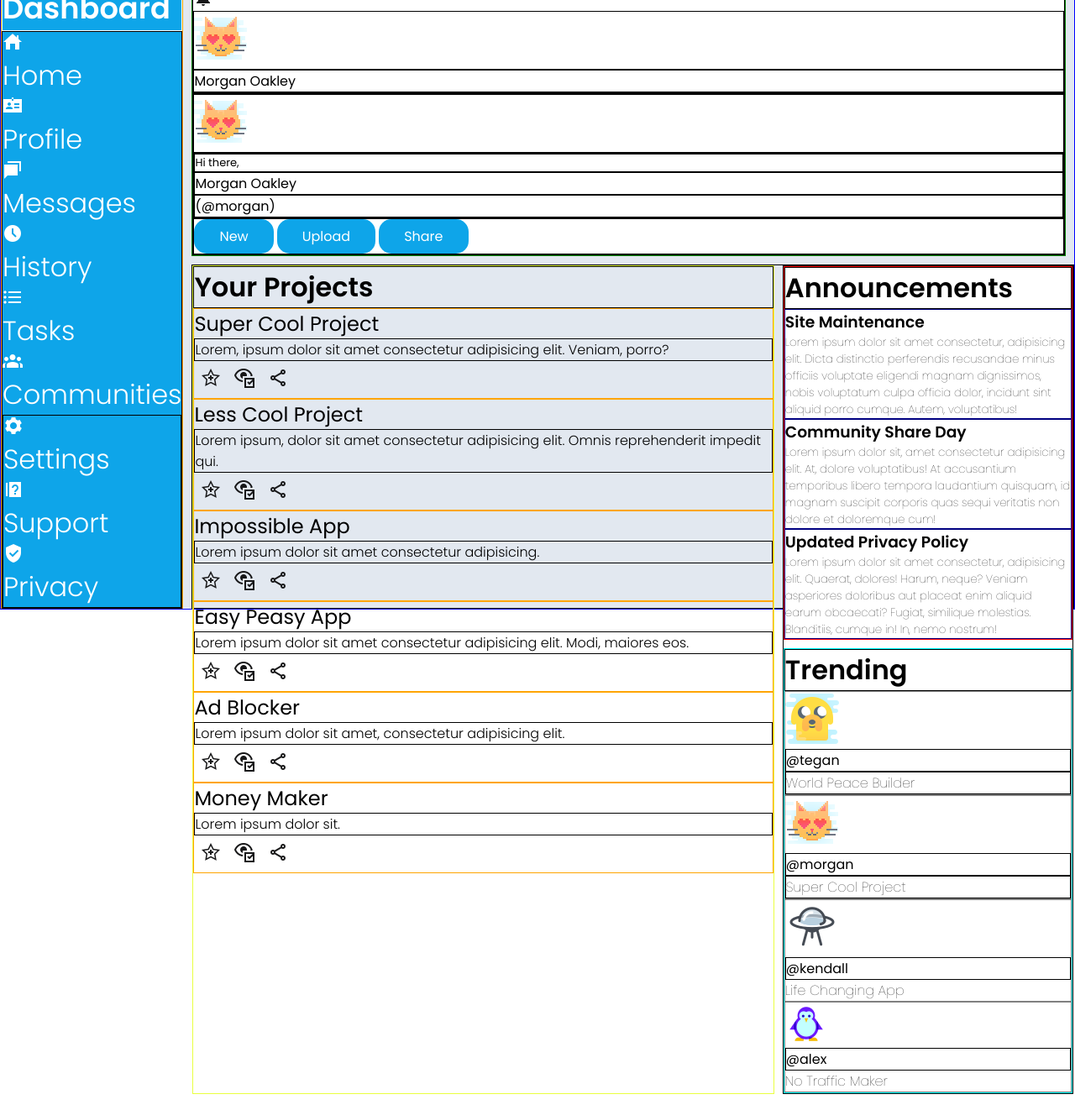
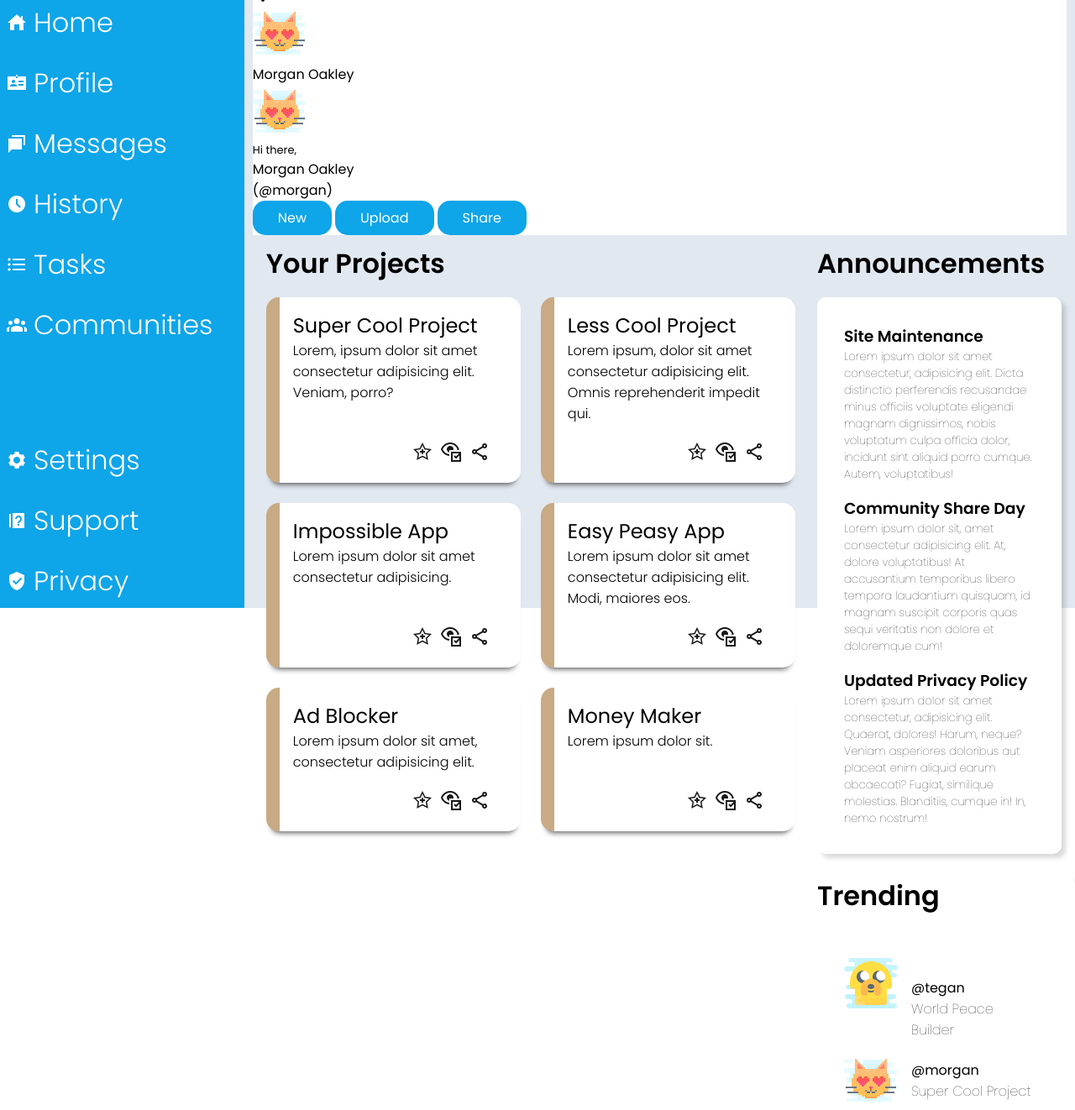
Before and after one commit to JustWaveThings/admin-dashboard, a plain HTML site: page index.html in a window 1280 px wide. Shown: the part 76-1398 px from the top of the page at 84% size. Drawn offline with Linux system fonts and the light colour scheme.

Commit message:
Applied css-grid to internal elements of page layout

```diff
--- a/index.html
+++ b/index.html
@@ -32,7 +32,7 @@
             </div>
         </div>
         <div class="sidebar">
-            <div class="dash-logo"><img src="img/icons8-Glyph Neue-Collage.png" alt="collage" class="dashboard-logo"></div><div class="dashboard">Dashboard</div>
+            <img src="img/icons8-Glyph Neue-Collage.png" alt="collage" class="dashboard-logo"><div class="dashboard">Dashboard</div>
             <div class="dashboard-top">
                 <ul>
                     <li class="cont"><img src="img/icons8-Material Sharp-Home Page.png" alt="Home Icon" class="material-icon"><p class="nav">Home</p></li>
@@ -42,6 +42,7 @@
                     <li class="cont"><img src="img/icons8-Material Sharp-List.png" alt="Task List" class="material-icon"><p class="nav">Tasks</p></li>
                     <li class="cont"><img src="img/icons8-Material Sharp-People.png" alt="People Group" class="material-icon"><p class="nav">Communities</p></li>
                 </ul>
+            </div>
             <div class="dashboard-bottom">
                 <ul>
                     <li class="cont"><img src="img/icons8-Material Sharp-icons8-Material Sharp-Settings.png" alt="Gear" class="material-icon"><p class="nav">Settings</p></li>
@@ -49,30 +50,42 @@
                     <li class="cont"><img src="img/icons8-Material Sharp-Protect.png" alt="shield with checkmark" class="material-icon"><p class="nav">Privacy</p></li>
                 </ul>
             </div>
-            </div>
+
         </div>
         <div class="main">
             <div class="projects">
                 <div class="section-title"> <h1 class="section">Your Projects</h1>
                 </div>
                 <ul class="proj-cont">
-                    <li class="proj-item"><h2 class="proj-title">Super Cool Project</h2><div class="proj-description"><p class="proj-text">Lorem, ipsum dolor sit amet consectetur adipisicing elit. Veniam, porro?</p></div> <img src="img/icons8-Material Outlined-Add to Favorites.png" alt="star" class="star"><img src="img/icons8-Material Outlined-Eye Checked.png" alt="watch" class="watch"><img src="img/icons8-Material Outlined-Share.png" alt="share" class="share"></li>
-                    <li class="proj-item"><h2 class="proj-title">Less Cool Project</h2><div class="proj-description"><p class="proj-text">Lorem ipsum, dolor sit amet consectetur adipisicing elit. Omnis reprehenderit impedit qui.
-                    </p></div><img src="img/icons8-Material Outlined-Add to Favorites.png" alt="star" class="star"><img
-                        src="img/icons8-Material Outlined-Eye Checked.png" alt="watch" class="watch"><img
-                        src="img/icons8-Material Outlined-Share.png" alt="share" class="share"></li>
-                    <li class="proj-item"><h2 class="proj-title">Impossible App</h2><div class="proj-description"><p class="proj-text">Lorem ipsum dolor sit amet consectetur adipisicing.</p></div><img src="img/icons8-Material Outlined-Add to Favorites.png" alt="star" class="star"><img
-                        src="img/icons8-Material Outlined-Eye Checked.png" alt="watch" class="watch"><img
-                        src="img/icons8-Material Outlined-Share.png" alt="share" class="share"></li>
-                    <li class="proj-item"><h2 class="proj-title">Easy Peasy App</h2><div class="proj-description"><p class="proj-text">Lorem ipsum dolor sit amet consectetur adipisicing elit. Modi, maiores eos.</p></div><img src="img/icons8-Material Outlined-Add to Favorites.png" alt="star" class="star"><img
-                        src="img/icons8-Material Outlined-Eye Checked.png" alt="watch" class="watch"><img
-                        src="img/icons8-Material Outlined-Share.png" alt="share" class="share"></li>
-                    <li class="proj-item"><h2 class="proj-title">Ad Blocker</h2><div class="proj-description"><p class="proj-text">Lorem ipsum dolor sit amet, consectetur adipisicing elit.</p></div><img src="img/icons8-Material Outlined-Add to Favorites.png" alt="star" class="star"><img
-                        src="img/icons8-Material Outlined-Eye Checked.png" alt="watch" class="watch"><img
-                        src="img/icons8-Material Outlined-Share.png" alt="share" class="share"></li>
-                    <li class="proj-item"><h2 class="proj-title">Money Maker</h2><div class="proj-description"><p class="proj-text">Lorem ipsum dolor sit.</p></div><img src="img/icons8-Material Outlined-Add to Favorites.png" alt="star" class="star"><img
-                        src="img/icons8-Material Outlined-Eye Checked.png" alt="watch" class="watch"><img
-                        src="img/icons8-Material Outlined-Share.png" alt="share" class="share"></li>
+                    <li class="proj-item"><h2 class="proj-title">Super Cool Project</h2><div class="proj-description"><p class="proj-text">Lorem, ipsum dolor sit amet consectetur adipisicing elit. Veniam, porro?</p></div><div class="proj-actions"><img src="img/icons8-Material Outlined-Add to Favorites.png" alt="star" class="star"><img src="img/icons8-Material Outlined-Eye Checked.png" alt="watch" class="watch"><img src="img/icons8-Material Outlined-Share.png" alt="share" class="share"></div></li>
+                    <li class="proj-item">
+                        <h2 class="proj-title">Less Cool Project</h2>
+                        <p class="proj-text">Lorem ipsum, dolor sit amet consectetur adipisicing elit. Omnis reprehenderit impedit qui. </p>
+                        <div class="proj-actions">
+                            <img src="img/icons8-Material Outlined-Add to Favorites.png" alt="star" class="star"><img
+                            src="img/icons8-Material Outlined-Eye Checked.png" alt="watch" class="watch"><img
+                            src="img/icons8-Material Outlined-Share.png" alt="share" class="share">
+                        </div></li>
+                    <li class="proj-item"><h2 class="proj-title">Impossible App</h2><p class="proj-text">Lorem ipsum dolor sit amet consectetur adipisicing.</p><div class="proj-actions">
+                        <img src="img/icons8-Material Outlined-Add to Favorites.png" alt="star" class="star"><img
+                            src="img/icons8-Material Outlined-Eye Checked.png" alt="watch" class="watch"><img
+                            src="img/icons8-Material Outlined-Share.png" alt="share" class="share">
+                    </div></li>
+                    <li class="proj-item"><h2 class="proj-title">Easy Peasy App</h2><p class="proj-text">Lorem ipsum dolor sit amet consectetur adipisicing elit. Modi, maiores eos.</p><div class="proj-actions">
+                        <img src="img/icons8-Material Outlined-Add to Favorites.png" alt="star" class="star"><img
+                            src="img/icons8-Material Outlined-Eye Checked.png" alt="watch" class="watch"><img
+                            src="img/icons8-Material Outlined-Share.png" alt="share" class="share">
+                    </div></li>
+                    <li class="proj-item"><h2 class="proj-title">Ad Blocker</h2><p class="proj-text">Lorem ipsum dolor sit amet, consectetur adipisicing elit.</p><div class="proj-actions">
+                        <img src="img/icons8-Material Outlined-Add to Favorites.png" alt="star" class="star"><img
+                            src="img/icons8-Material Outlined-Eye Checked.png" alt="watch" class="watch"><img
+                            src="img/icons8-Material Outlined-Share.png" alt="share" class="share">
+                    </div></li>
+                    <li class="proj-item"><h2 class="proj-title">Money Maker</h2><p class="proj-text">Lorem ipsum dolor sit.</p><div class="proj-actions">
+                        <img src="img/icons8-Material Outlined-Add to Favorites.png" alt="star" class="star"><img
+                            src="img/icons8-Material Outlined-Eye Checked.png" alt="watch" class="watch"><img
+                            src="img/icons8-Material Outlined-Share.png" alt="share" class="share">
+                    </div></li>
                 </ul>
             </div>
             <div class="ann-trend">
@@ -90,8 +103,8 @@
                         <div class="section-title"><h1 class="section">Trending</h1>
                     </div>
                     <ul class="trend">
-                        <li class="trend-items"><img class="small-icon" src="img/icons8-Cute Clipart-Jake.png" alt="dog"><div class="handle">@tegan</div><div class="tag"><p class="tag-text">World Peace Builder</p></div></li>
-                        <li class="trend-items"><img class="small-icon" src="img/icons8-Cute Clipart-Pixel Cat.png" alt="fat cat"><div class="handle">@morgan</div><div class="tag"><p class="tag-text">Super Cool Project</p></div></li>
+                        <li class="trend-items"><img class="small-icon" src="img/icons8-Cute Clipart-Jake.png" alt="dog"><div class="handle">@tegan</div><p class="tag-text">World Peace Builder</p></li>
+                        <li class="trend-items"><img class="small-icon" src="img/icons8-Cute Clipart-Pixel Cat.png" alt="fat cat"><div class="handle">@morgan</div><p class="tag-text">Super Cool Project</p></li>
                         <li class="trend-items"><img class="small-icon" src="img/icons8-Pastel-UFO.png" alt="alien"><div class="handle">@kendall</div><p class="tag-text">Life Changing App</p></li>
                         <li class="trend-items"><img class="small-icon" src="img/icons8-Color Glass-Christmas Penguin.png" alt="penguin"><div class="handle">@alex</div><p class="tag-text">No Traffic Maker</p></li>
                     </ul>
--- a/style.css
+++ b/style.css
@@ -29,7 +29,7 @@ h1 {
     color: white;
 }
 
-.material-icon, .dash-logo {
+.material-icon, .dashboard-logo {
     filter: invert(100%) sepia(100%) saturate(0%) hue-rotate(19deg) brightness(103%) contrast(101%);
 }
 
@@ -50,7 +50,7 @@ p {
 .star,
 .share,
 .watch {
-    padding: 8px;
+    padding: 5px;
 }
 
 .text,
@@ -73,32 +73,108 @@ p.tag-text {
 
 .container {
     display: grid;
-    grid-template: 1fr 5fr / 1fr 5fr;
-    border-color: blue;
+    grid-template: 1fr 5fr / 1.5fr 5fr;
+
     height: 100vh;
     gap: 10px;
     background-color: #e2e8f0;
 }
 
-div {
+/* div {
     border: 1px;
     border-style: solid;
-}
+} */
 
 .header {
-    border-color: green;
+
     grid-area: 1 / 2;
     background-color: #fff;
 }
 
 .sidebar {
-    border-color: orange;
     grid-area: 1 / 1 / 4 / 2 ;
     background-color: #0ea5e9;
+    display: grid;
+    grid-template-columns: min-content 1fr;
+    grid-template-rows: min-content 1fr 1fr;
+
 }
 
+
+.dashboard,
+.dashboard-logo {
+    grid-column-start: 1;
+    grid-column-end: 3;
+    grid-row: 1;
+    margin-top: .5em;
+    align-self: center;
+}
+
+.dashboard {
+    justify-self: end;
+    margin-right: .5em;
+}
+.dashboard-logo {
+    margin-left: .5em;
+
+}
+
+.dashboard-top {
+    grid-column-start: 1;
+    grid-column-end: 3;
+    grid-row-start: 2;
+    grid-row-end: 4;
+}
+
+.dashboard-top > ul {
+    display: grid;
+    grid-template-columns: 1fr;
+    grid-template-rows: repeat(6, 1fr);
+    row-gap: 1.5em;
+    margin: .5em ;
+}
+.dashboard-top > ul > .cont {
+    display: grid;
+    grid-template-columns: min-content 1fr;
+    grid-template-rows: 1fr;
+    column-gap: .5em;
+    align-items: center;
+}
+
+.dashboard-bottom {
+    grid-column: 1;
+    grid-row: 3;
+}
+
+.dashboard-bottom > ul {
+    display: grid;
+    grid-template-columns: 1fr;
+    grid-template-rows: repeat(3, 1fr);
+    row-gap: 1.5em;
+    margin: .5em;
+}
+
+.dashboard-bottom > ul >.cont {
+    display: grid;
+    grid-template-columns: min-content 1fr;
+    grid-template-rows: 1fr;
+    column-gap: .5em;
+    align-items: center;
+}
+
+.dashboard-bottom {
+    grid-column-start: 1;
+    grid-column-end: -1;
+    grid-row: 4;
+
+}
+
+
+
+
+
 .main {
-    border-color: black;
+
     grid-area: 2 / 2 / 4 / 4;
     display: grid;
     grid-template: 1fr / 2fr 1fr;
@@ -108,9 +184,32 @@ div {
 }
 
 .projects {
-    border-color: rgb(233, 255, 64);
     grid-area: 1 / 1 ;
 
+}
+
+.proj-cont {
+    margin: 1em 0em 1em 1em;
+    display: grid;
+    grid-template: repeat(6, auto) / 1fr 1fr;
+    gap: 1.5em;
+}
+
+
+.proj-item {
+    display: grid;
+    grid-template-columns: 1fr;
+    grid-template-rows: min-content auto min-content;
+    background-color: #fff;
+    padding: 1em;
+    border-radius: 15px;
+    border-left: 1em solid rgb(200, 170, 132);
+    box-shadow: 0 8px 6px -6px rgba(0, 0, 0, 0.617);
+}
+
+.proj-actions {
+    justify-self: end;
+    padding: 1em 1em 0em 1em;
 }
 
 .ann-trend{
@@ -120,31 +219,59 @@ div {
     gap: 10px;
 }
 
-.announcements {
-    border-color: red;
-    grid-area: 1 / 1;
+.ann {
+    display: grid;
+    grid-template-columns: 1fr;
+    grid-template-rows: min-content auto;
+    row-gap: 1em;
     background-color: #fff;
+    margin: 1em;
+    padding: 2em;
+    border-radius: 10px;
+    box-shadow: 5px 5px 5px rgba(68, 68, 68, 0.2);
+}
+h1 {
+    margin-left: .5em;
 }
 
 .trending {
-    border-color: aqua;
     grid-area:  2 / 1;
+    display: grid;
+    grid-template-columns: 1fr;
+    grid-template-rows: min-content auto;
+    border-radius: 10px;
+    box-shadow: 5px 5px 5px rgba(68, 68, 68, 0.2);
+}
+.trend {
+    display: grid;
+    grid-template-columns: auto;
+    grid-template-rows: auto;
+    row-gap: 1em;
     background-color: #fff;
+    margin: 1em;
+    padding: 2em;
+}
+.trend-items {
+    display: grid;
+    grid-template-rows: 1fr 1fr;
+    grid-template-columns: min-content auto;
+    column-gap: 1em;
+}
+.small-icon {
+    grid-area: 1 / 1 / 3 / 1;
+}
+.handle {
+    grid-area: 1 / 2;
+    align-self: flex-end;
+}
+.tag-text {
+    grid-area: 2 / 2;
 }
 
 li {
     list-style: none;
 }
 
-li.proj-item {
-    border: 1px solid orange;
-}
-li.ann-items {
-    border: 1px solid navy;
-}
-li.trend-items {
-    border: 1px solid gray;
-}
 
 .button {
     display: inline-block;
@@ -161,15 +288,13 @@ li.trend-items {
 
 }
 
-.button:hover {
-    background-color: #0ea4e94e;
-}
+.button:hover,
 .star:hover,
 .watch:hover,
 .share:hover,
 .nav:hover,
 .sm-material-icon:hover {
-    transform: scale(85%);
+    transform: scale(95%);
 }
 
 
```
